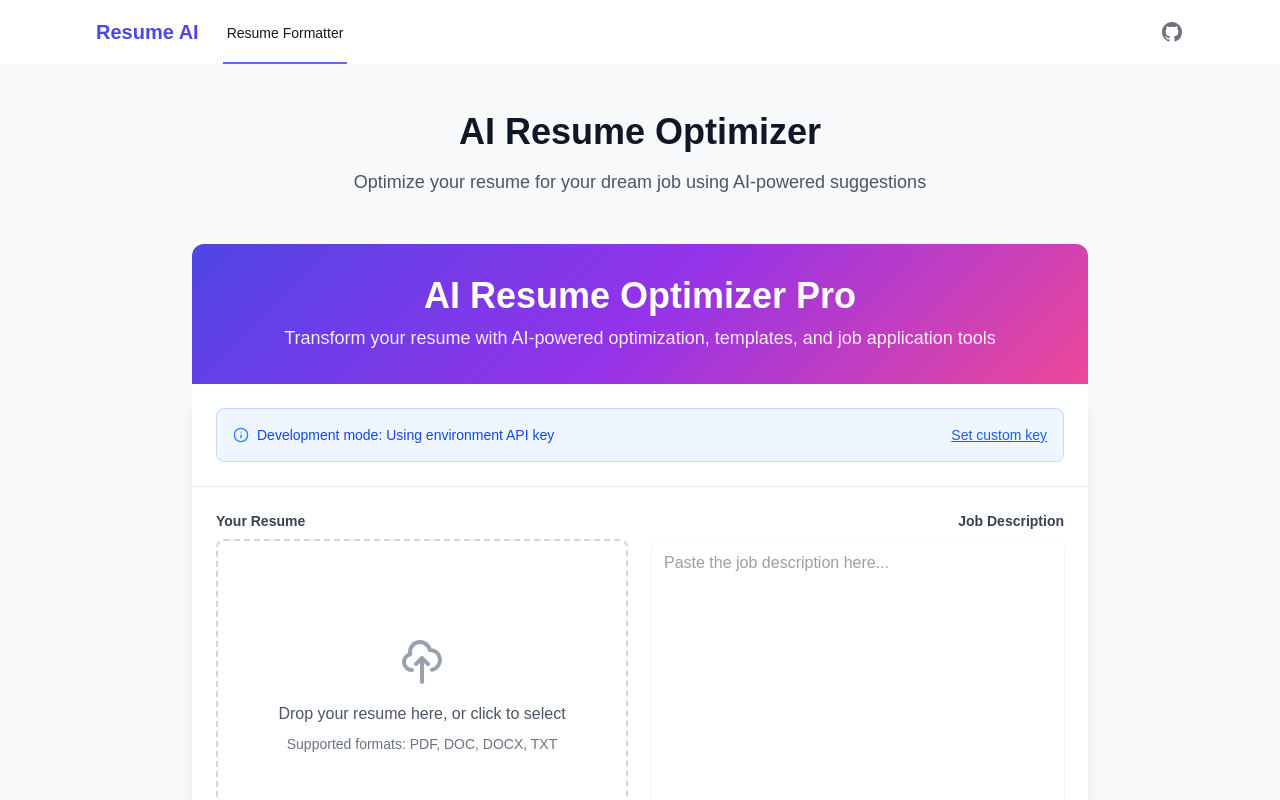
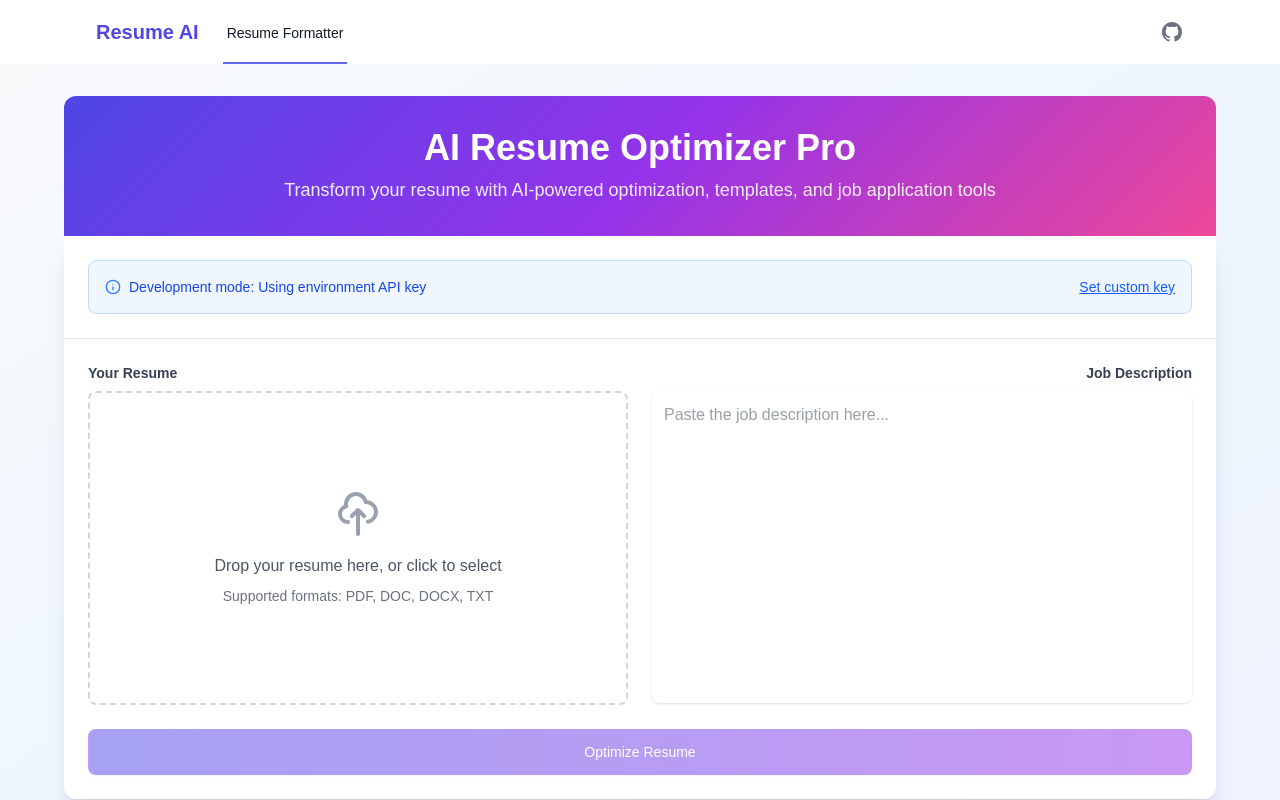
Before and after one commit to Simplemart17/resume_ai, a Next.js app: page / in a window 1280 px wide. Shown: the top 800 px of the page. Built offline with nearby package versions, Linux system fonts and the light colour scheme.

Commit message:
style: update Home component layout and background for improved aesthetics

```diff
--- a/src/app/page.tsx
+++ b/src/app/page.tsx
@@ -2,17 +2,8 @@
 
 export default function Home() {
   return (
-    <div className="min-h-screen bg-gray-50 py-12 px-4 sm:px-6 lg:px-8">
-      <div className="max-w-4xl mx-auto">
-        <div className="text-center mb-12">
-          <h1 className="text-4xl font-bold text-gray-900 mb-4">
-            AI Resume Optimizer
-          </h1>
-          <p className="text-lg text-gray-600 mb-6">
-            Optimize your resume for your dream job using AI-powered suggestions
-          </p>
-        </div>
-
+    <div className="min-h-screen bg-gradient-to-br from-slate-50 via-blue-50 to-indigo-50 py-8 px-4 sm:px-6 lg:px-8">
+      <div className="max-w-7xl mx-auto">
         <ResumeFormatter />
       </div>
     </div>
```
